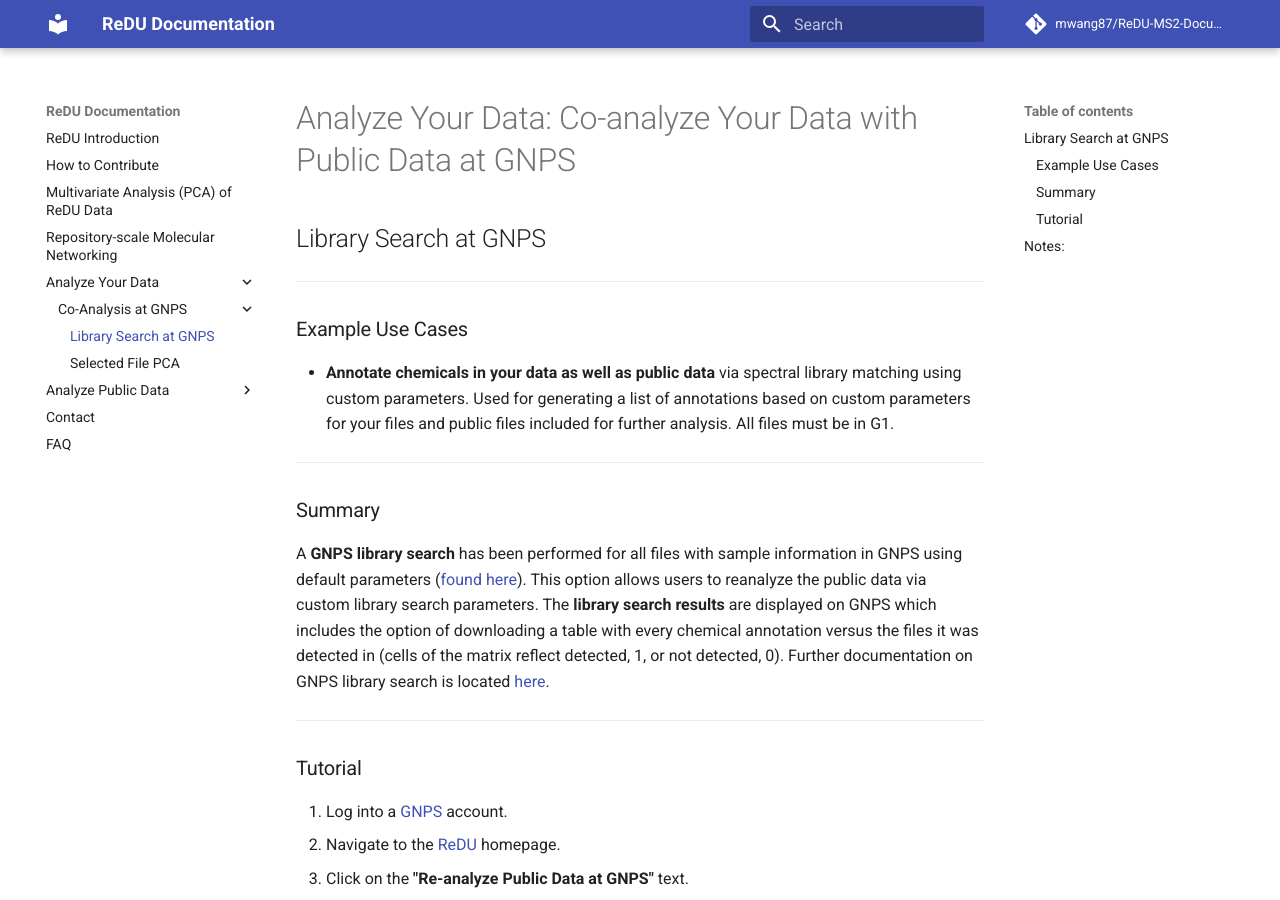
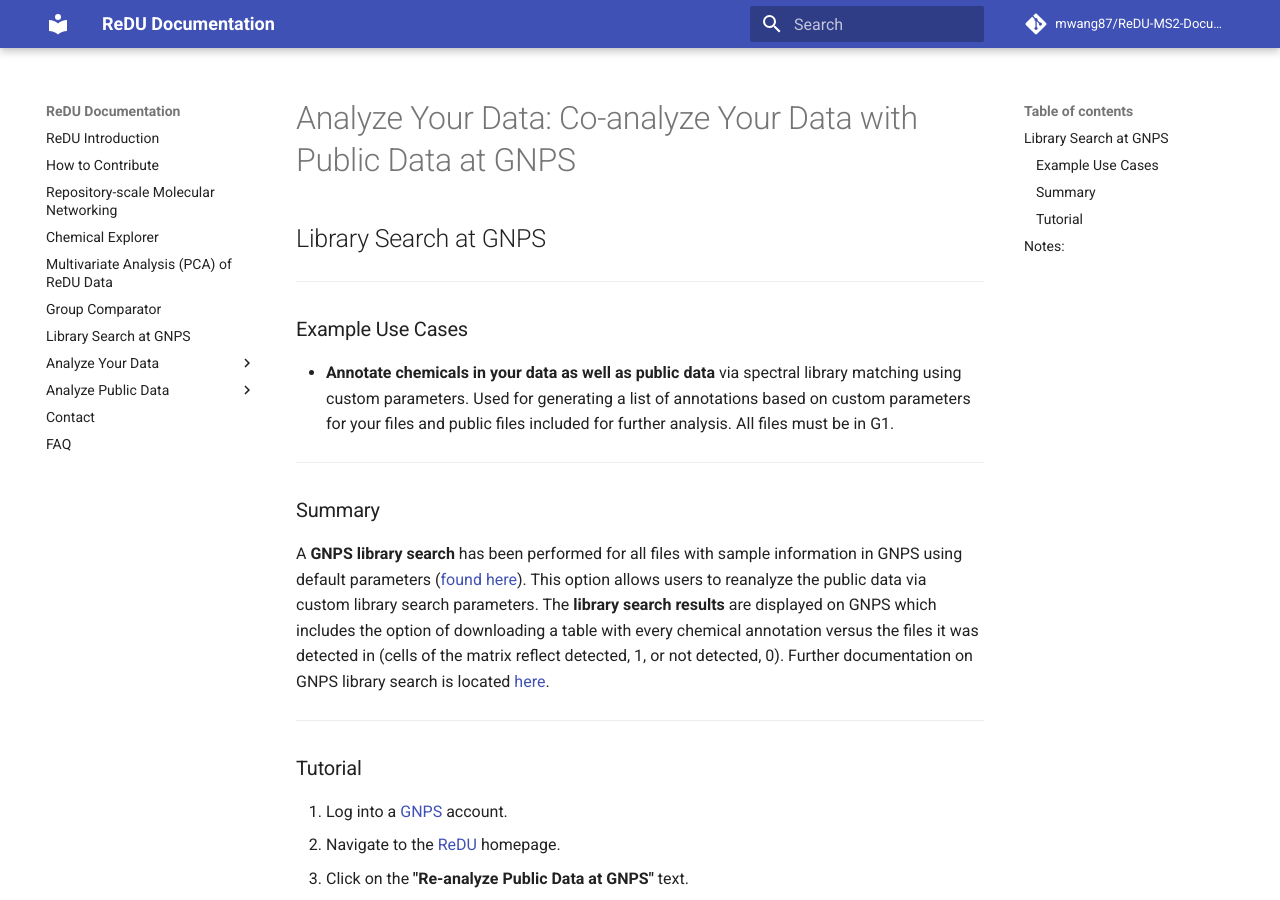
Before and after one commit to mwang87/ReDU-MS2-Documentation, an MkDocs documentation site: the page built from docs/AnalyzeYourData_GNPS_LibrarySearch.md, in a window 1280 px wide and 900 px high. Built offline with MkDocs 1.6.1 and Material for MkDocs 9.7.7, drawn with Linux system fonts in a browser that asks for light colours; comment, search, counter and statistics services are not loaded.

Commit message:
Update mkdocs.yml

```diff
--- a/mkdocs.yml
+++ b/mkdocs.yml
@@ -7,18 +7,17 @@
 nav:
     - ReDU Introduction: index.md
     - How to Contribute: HowtoContribute.md
+    - Repository-scale Molecular Networking: molecular_networking.md
+    - Chemical Explorer: chemical_explorer.md
     - Multivariate Analysis (PCA) of ReDU Data: multivariate_analysis.md
-    - Repository-scale Molecular Networking: molecular_networking.md
+    - Group Comparator: group_comparator.md
+    - Library Search at GNPS: library_search.md
+
     - Analyze Your Data:
         - Co-Analysis at GNPS:
-            - Library Search at GNPS: AnalyzeYourData_GNPS_LibrarySearch.md
             - Selected File PCA: AnalyzeYourData_SelectedPCA.md
     - Analyze Public Data:
-        - Chemical Explorer: AnalyzePublicData_ChemicalExplorerSampleInformationAssociation.md
         - Re-analysis at GNPS:
-            - Library Search at GNPS: AnalyzePublicData_GNPS_LibrarySearch.md
-            - Chemical Explorer: AnalyzePublicData_ChemicalExplorer.md
-            - Group Comparator: AnalyzePublicData_GroupComparator.md
             - Selected File PCA: AnalyzePublicData_SelectedPCA.md
     - Contact: contact.md
     - FAQ: FAQ.md
```
